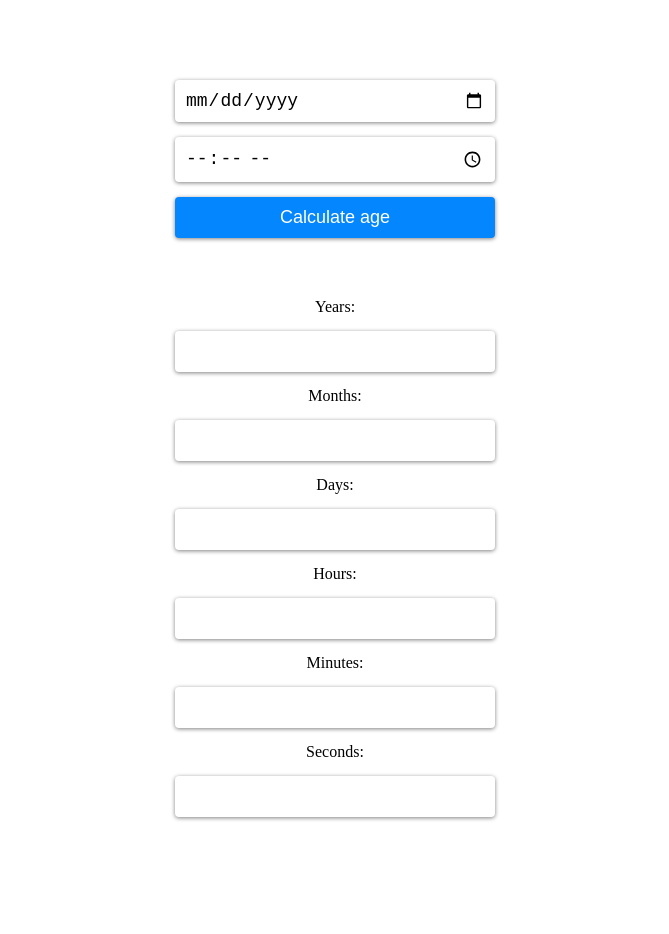
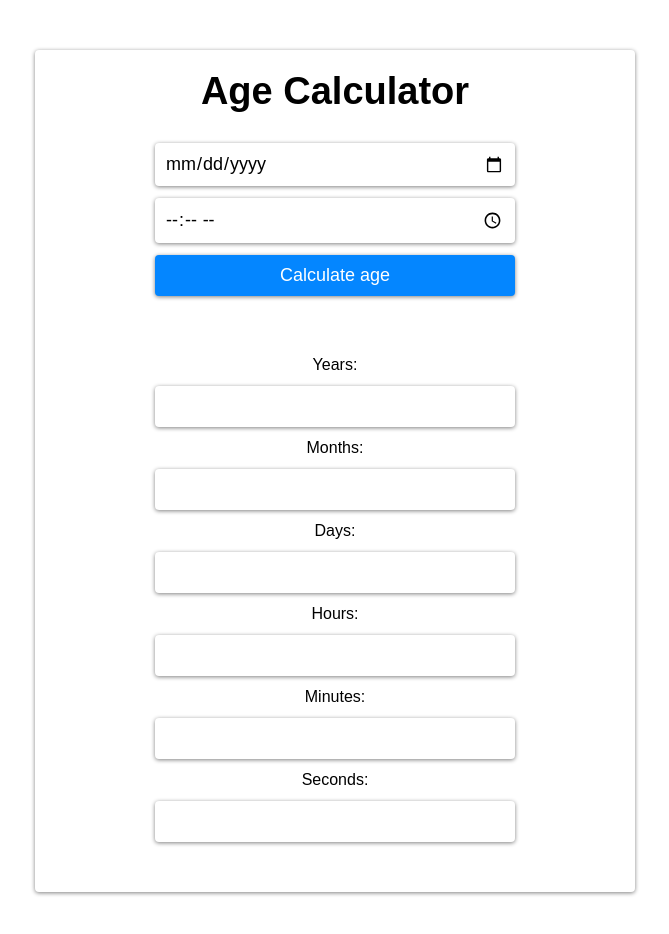
Before and after one commit to Ruposhi-Gorai/Age-Calculator, a plain HTML site: page index.html in a window 1280 px wide. Shown: the whole page, without its empty margins (305-974 px from the left). Before the commit the page ends 897 px from the top, so only its background shows below. Drawn offline with Linux system fonts and the light colour scheme.

Commit message:
modified UI

```diff
--- a/css/style.css
+++ b/css/style.css
@@ -2,19 +2,27 @@
             margin: 0;
             padding: 0;
             box-sizing: border-box;
+            font-family: sans-serif;
         }
-
         .main {
-            width: 400px;
+            width: 600px;
             margin: auto;
-            padding: 50px 20px;
+            margin-top: 50px;
+            margin-bottom: 50px;
+            padding: 20px 100px;
+            text-align: center;
+            box-shadow: 0px 1px 4px 0px grey;
+            border-radius: 4px;
+        }
+        .main h1{
+            font-size: 38px;
         }
 
         .input-data-box,
         .data {
             display: flex;
             flex-direction: column;
-            gap: 15px;
+            gap: 12px;
             padding: 30px 20px;
         }
 
@@ -24,7 +32,6 @@
             font-size: 18px;
             border-radius: 4px;
             border: none;
-            /* background-color: rgb(231, 245, 244); */
             box-shadow: 0px 1px 4px 0px grey;
         }
 
--- a/index.html
+++ b/index.html
@@ -10,6 +10,7 @@
 
     <body>
         <div class="main">
+            <h1>Age Calculator</h1>
             <div class="input-data-box">
                 <input type="date" name="" id="userDate">
                 <input type="time" name="" id="usertime">
--- a/js/app.js
+++ b/js/app.js
@@ -16,9 +16,9 @@ function calcAge() {
     let year = Math.floor(timeDiff / (1000 * 60 * 60 * 24 * 365.25));
     let remainingAfterYears = timeDiff % (1000 * 60 * 60 * 24 * 365.25);
 
-  let month = Math.floor(remainingAfterYears / (1000 * 60 * 60 * 24 * 30.44)); // Use 30.44 for avg month length
-  let remainingAfterMonths =
-    remainingAfterYears % (1000 * 60 * 60 * 24 * 30.44);
+    let month = Math.floor(remainingAfterYears / (1000 * 60 * 60 * 24 * 30.44));
+
+    let remainingAfterMonths = remainingAfterYears % (1000 * 60 * 60 * 24 * 30.44);
 
     let day = Math.floor(remainingAfterMonths / (1000 * 60 * 60 * 24));
     let remainingAfterDays = remainingAfterMonths % (1000 * 60 * 60 * 24);
```
Lines whose indentation alone changed are shown as unchanged.
